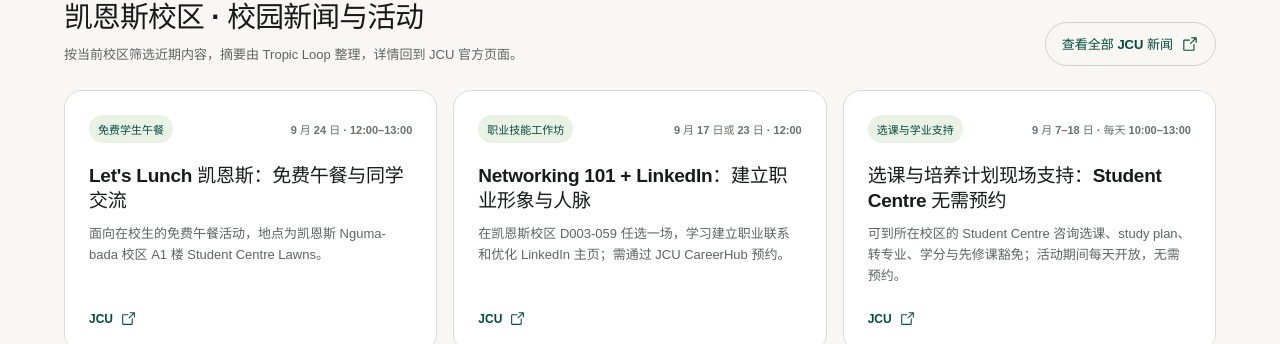
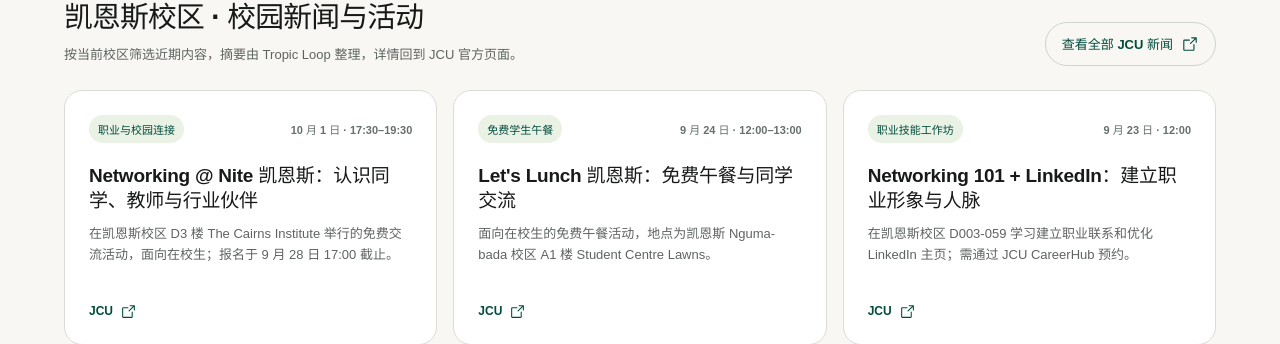
Before and after one commit to Haodong-Zhang1/Tropic-Loop-Website, a React (Vite) app: page / in a window 1280 px wide. Shown: the part 608-952 px from the top of the page. Built offline with nearby package versions, Linux system fonts and the light colour scheme.

Commit message:
Refresh late-September JCU events

```diff
--- a/src/data/content.js
+++ b/src/data/content.js
@@ -413,7 +413,7 @@ export const copy = {
       newsTitle: "校园新闻与活动",
       newsIntro: "按当前校区筛选近期内容，摘要由 Tropic Loop 整理，详情回到 JCU 官方页面。",
       allNews: "查看全部 JCU 新闻",
-      newsUpdated: "内容更新于 2026 年 9 月 16 日",
+      newsUpdated: "内容更新于 2026 年 9 月 19 日",
       exploreTitle: "从校园开始",
       exploreIntro: "官方校园信息、住宿与创新空间，一次找到正确入口。",
     },
@@ -521,7 +521,7 @@ export const copy = {
       newsTitle: "Campus news and events",
       newsIntro: "Recent stories are filtered by campus, summarised by Tropic Loop and linked back to the official JCU page.",
       allNews: "View all JCU news",
-      newsUpdated: "Content updated 16 September 2026",
+      newsUpdated: "Content updated 19 September 2026",
       exploreTitle: "Start with the campus",
       exploreIntro: "Official campus information, housing and innovation spaces with the right next link.",
     },
@@ -628,6 +628,16 @@ export const weeklyItems = [
 
 export const campusNews = [
   {
+    id: "networking-at-nite-cairns-2026",
+    campus: "cairns",
+    date: "2026-10-01",
+    dateLabel: { zh: "10 月 1 日 · 17:30–19:30", en: "1 Oct · 5:30–7:30pm" },
+    category: { zh: "职业与校园连接", en: "Career and campus connections" },
+    title: { zh: "Networking @ Nite 凯恩斯：认识同学、教师与行业伙伴", en: "Networking @ Nite Cairns: meet students, academics and industry partners" },
+    summary: { zh: "在凯恩斯校区 D3 楼 The Cairns Institute 举行的免费交流活动，面向在校生；报名于 9 月 28 日 17:00 截止。", en: "A free networking event for current students at The Cairns Institute, Building D3; registrations close at 5pm on 28 September." },
+    url: "https://www.jcu.edu.au/events/2026/october/networking-%40-nite-cairns",
+  },
+  {
     id: "networking-at-nite-townsville-2026",
     campus: "townsville",
     date: "2026-10-01",
@@ -638,6 +648,16 @@ export const campusNews = [
     url: "https://www.jcu.edu.au/events/2026/october/networking-%40-nite-townsville",
   },
   {
+    id: "networking-101-linkedin-townsville-2026",
+    campus: "townsville",
+    date: "2026-09-30",
+    dateLabel: { zh: "9 月 30 日 · 12:00", en: "30 Sep · 12pm" },
+    category: { zh: "职业技能工作坊", en: "Career skills workshop" },
+    title: { zh: "Networking 101 + LinkedIn：建立职业形象与人脉", en: "Networking 101 + LinkedIn: build your professional profile" },
+    summary: { zh: "在汤斯维尔校区 142 楼 022 室学习建立职业联系和优化 LinkedIn 主页；需通过 JCU CareerHub 预约。", en: "Build professional connections and strengthen your LinkedIn profile in Townsville Building 142, Room 022; booking is through JCU CareerHub." },
+    url: "https://www.jcu.edu.au/careers-and-employability/Events-Training-and-Workshops",
+  },
+  {
     id: "lets-lunch-cairns-2026",
     campus: "cairns",
     date: "2026-09-24",
@@ -661,21 +681,11 @@ export const campusNews = [
     id: "networking-101-linkedin-cairns-2026",
     campus: "cairns",
     date: "2026-09-23",
-    dateLabel: { zh: "9 月 17 日或 23 日 · 12:00", en: "17 or 23 Sep · 12pm" },
+    dateLabel: { zh: "9 月 23 日 · 12:00", en: "23 Sep · 12pm" },
     category: { zh: "职业技能工作坊", en: "Career skills workshop" },
     title: { zh: "Networking 101 + LinkedIn：建立职业形象与人脉", en: "Networking 101 + LinkedIn: build your professional profile" },
-    summary: { zh: "在凯恩斯校区 D003-059 任选一场，学习建立职业联系和优化 LinkedIn 主页；需通过 JCU CareerHub 预约。", en: "Choose a session in Cairns room D003-059 to practise professional networking and strengthen your LinkedIn profile; booking is through JCU CareerHub." },
+    summary: { zh: "在凯恩斯校区 D003-059 学习建立职业联系和优化 LinkedIn 主页；需通过 JCU CareerHub 预约。", en: "Practise professional networking and strengthen your LinkedIn profile in Cairns room D003-059; booking is through JCU CareerHub." },
     url: "https://www.jcu.edu.au/careers-and-employability/Events-Training-and-Workshops",
-  },
-  {
-    id: "enrolment-drop-ins-cairns-townsville-2026",
-    campus: "both",
-    date: "2026-09-07",
-    dateLabel: { zh: "9 月 7–18 日 · 每天 10:00–13:00", en: "7–18 Sep · daily 10am–1pm" },
-    category: { zh: "选课与学业支持", en: "Enrolment and study support" },
-    title: { zh: "选课与培养计划现场支持：Student Centre 无需预约", en: "Enrolment drop-in support: no appointment needed" },
-    summary: { zh: "可到所在校区的 Student Centre 咨询选课、study plan、转专业、学分与先修课豁免；活动期间每天开放，无需预约。", en: "Visit your campus Student Centre for help with enrolment, study plans, credit, course changes and requisite waivers. Drop-ins run daily with no appointment needed." },
-    url: "https://www.jcu.edu.au/students/enrolment",
   },
 ];
 
```
